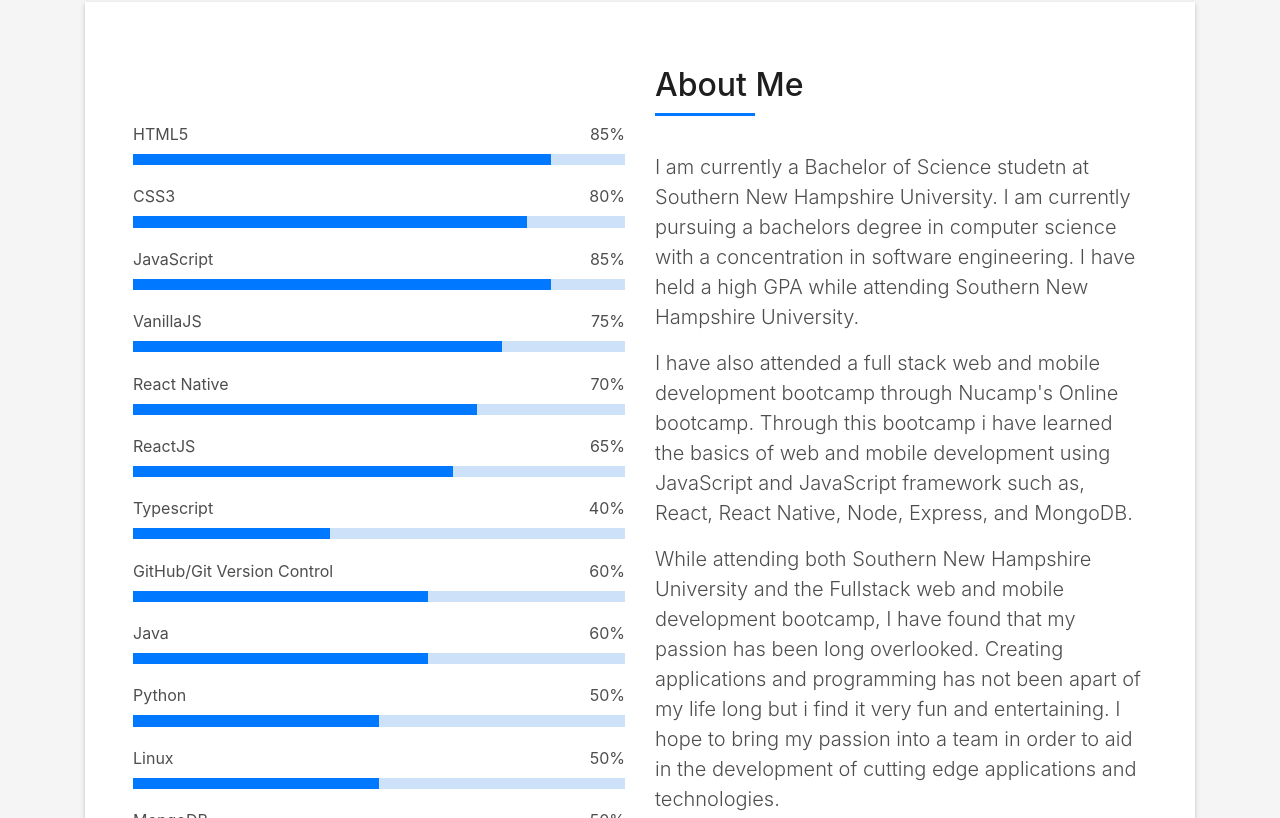
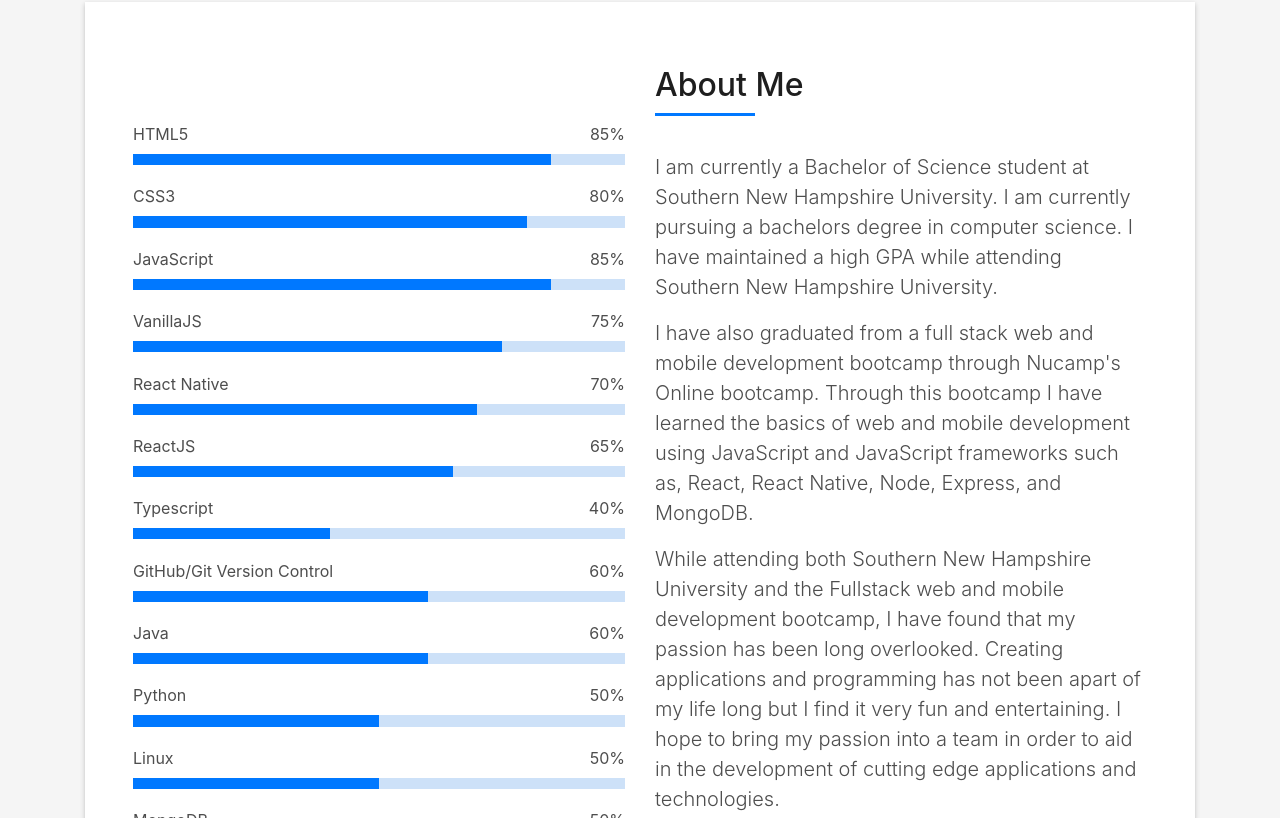
Before and after one commit to acepitcher2009/portfolio, a React (Create React App) app: page / in a window 1280 px wide. Shown: the part 862-1680 px from the top of the page. Built offline with nearby package versions, Linux system fonts and the light colour scheme; a web font is replaced by a local one.

Commit message:
Portfolio Site

```diff
--- a/src/components/about.jsx
+++ b/src/components/about.jsx
@@ -86,17 +86,17 @@
 				{
 					id: 'first-p-about',
 					content:
-						'I am currently a Bachelor of Science studetn at Southern New Hampshire University. I am currently pursuing a bachelors degree in computer science with a concentration in software engineering. I have held a high GPA while attending Southern New Hampshire University.'
+						'I am currently a Bachelor of Science student at Southern New Hampshire University. I am currently pursuing a bachelors degree in computer science. I have maintained a high GPA while attending Southern New Hampshire University.'
 				},
 				{
 					id: 'second-p-about',
 					content:
-						"I have also attended a full stack web and mobile development bootcamp through Nucamp's Online bootcamp. Through this bootcamp i have learned the basics of web and mobile development using JavaScript and JavaScript framework such as, React, React Native, Node, Express, and MongoDB."
+						"I have also graduated from a full stack web and mobile development bootcamp through Nucamp's Online bootcamp. Through this bootcamp I have learned the basics of web and mobile development using JavaScript and JavaScript frameworks such as, React, React Native, Node, Express, and MongoDB."
 				},
 				{
 					id: 'third-p-about',
 					content:
-						'While attending both Southern New Hampshire University and the Fullstack web and mobile development bootcamp, I have found that my passion has been long overlooked. Creating applications and programming has not been apart of my life long but i find it very fun and entertaining. I hope to bring my passion into a team in order to aid in the development of cutting edge applications and technologies. '
+						'While attending both Southern New Hampshire University and the Fullstack web and mobile development bootcamp, I have found that my passion has been long overlooked. Creating applications and programming has not been apart of my life long but I find it very fun and entertaining. I hope to bring my passion into a team in order to aid in the development of cutting edge applications and technologies. '
 				}
 			]
 		};
```
